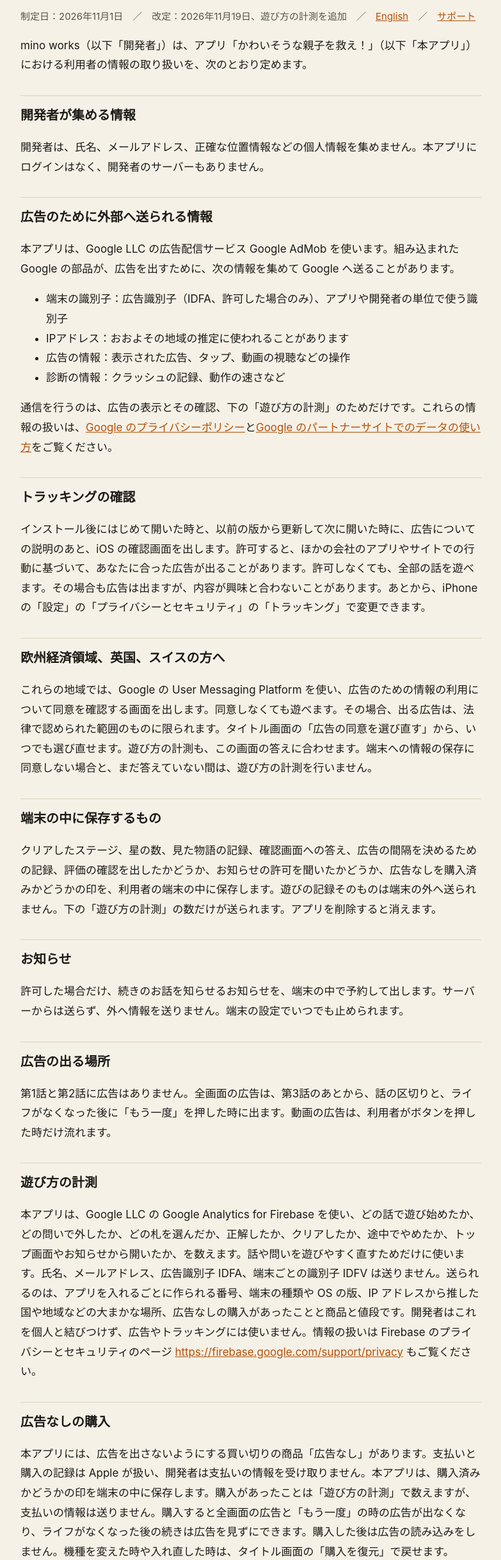
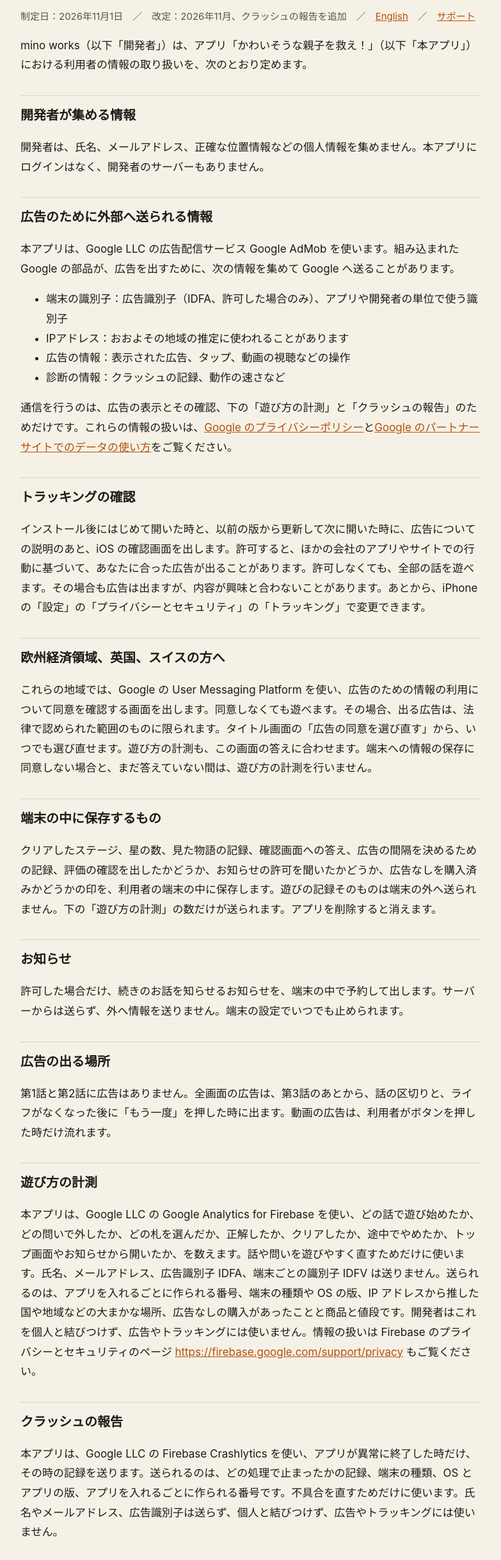
Before and after one commit to mino-works/choise, a plain HTML site: page index.html in a window 1280 px wide. Shown: the part 122-2560 px from the top of the page at 64% size, without its empty margins (248-1031 px from the left). Drawn offline with Linux system fonts and the light colour scheme.

Commit message:
Add files via upload

```diff
--- a/index.html
+++ b/index.html
@@ -19,7 +19,7 @@ h2{font-size:20px;margin:32px 0 6px;padding-top:12px;border-top:1px solid var(--
 <main>
 <p class="sub">かわいそうな親子を救え！</p>
 <h1>プライバシーポリシー</h1>
-<p class="sub">制定日：2026年11月1日　／　改定：2026年11月19日、遊び方の計測を追加　／　<a href="en/">English</a>　／　<a href="support.html">サポート</a></p>
+<p class="sub">制定日：2026年11月1日　／　改定：2026年11月、クラッシュの報告を追加　／　<a href="en/">English</a>　／　<a href="support.html">サポート</a></p>
 <p>mino works（以下「開発者」）は、アプリ「かわいそうな親子を救え！」（以下「本アプリ」）における利用者の情報の取り扱いを、次のとおり定めます。</p>
 <h2>開発者が集める情報</h2>
 <p>開発者は、氏名、メールアドレス、正確な位置情報などの個人情報を集めません。本アプリにログインはなく、開発者のサーバーもありません。</p>
@@ -31,7 +31,7 @@ h2{font-size:20px;margin:32px 0 6px;padding-top:12px;border-top:1px solid var(--
 <li>広告の情報：表示された広告、タップ、動画の視聴などの操作</li>
 <li>診断の情報：クラッシュの記録、動作の速さなど</li>
 </ul>
-<p>通信を行うのは、広告の表示とその確認、下の「遊び方の計測」のためだけです。これらの情報の扱いは、<a href="https://policies.google.com/privacy">Google のプライバシーポリシー</a>と<a href="https://policies.google.com/technologies/partner-sites">Google のパートナーサイトでのデータの使い方</a>をご覧ください。</p>
+<p>通信を行うのは、広告の表示とその確認、下の「遊び方の計測」と「クラッシュの報告」のためだけです。これらの情報の扱いは、<a href="https://policies.google.com/privacy">Google のプライバシーポリシー</a>と<a href="https://policies.google.com/technologies/partner-sites">Google のパートナーサイトでのデータの使い方</a>をご覧ください。</p>
 <h2>トラッキングの確認</h2>
 <p>インストール後にはじめて開いた時と、以前の版から更新して次に開いた時に、広告についての説明のあと、iOS の確認画面を出します。許可すると、ほかの会社のアプリやサイトでの行動に基づいて、あなたに合った広告が出ることがあります。許可しなくても、全部の話を遊べます。その場合も広告は出ますが、内容が興味と合わないことがあります。あとから、iPhone の「設定」の「プライバシーとセキュリティ」の「トラッキング」で変更できます。</p>
 <h2>欧州経済領域、英国、スイスの方へ</h2>
@@ -44,6 +44,8 @@ h2{font-size:20px;margin:32px 0 6px;padding-top:12px;border-top:1px solid var(--
 <p>第1話と第2話に広告はありません。全画面の広告は、第3話のあとから、話の区切りと、ライフがなくなった後に「もう一度」を押した時に出ます。動画の広告は、利用者がボタンを押した時だけ流れます。</p>
 <h2>遊び方の計測</h2>
 <p>本アプリは、Google LLC の Google Analytics for Firebase を使い、どの話で遊び始めたか、どの問いで外したか、どの札を選んだか、正解したか、クリアしたか、途中でやめたか、トップ画面やお知らせから開いたか、を数えます。話や問いを遊びやすく直すためだけに使います。氏名、メールアドレス、広告識別子 IDFA、端末ごとの識別子 IDFV は送りません。送られるのは、アプリを入れるごとに作られる番号、端末の種類や OS の版、IP アドレスから推した国や地域などの大まかな場所、広告なしの購入があったことと商品と値段です。開発者はこれを個人と結びつけず、広告やトラッキングには使いません。情報の扱いは Firebase のプライバシーとセキュリティのページ <a href="https://firebase.google.com/support/privacy">https://firebase.google.com/support/privacy</a> もご覧ください。</p>
+<h2>クラッシュの報告</h2>
+<p>本アプリは、Google LLC の Firebase Crashlytics を使い、アプリが異常に終了した時だけ、その時の記録を送ります。送られるのは、どの処理で止まったかの記録、端末の種類、OS とアプリの版、アプリを入れるごとに作られる番号です。不具合を直すためだけに使います。氏名やメールアドレス、広告識別子は送らず、個人と結びつけず、広告やトラッキングには使いません。</p>
 <h2>広告なしの購入</h2>
 <p>本アプリには、広告を出さないようにする買い切りの商品「広告なし」があります。支払いと購入の記録は Apple が扱い、開発者は支払いの情報を受け取りません。本アプリは、購入済みかどうかの印を端末の中に保存します。購入があったことは「遊び方の計測」で数えますが、支払いの情報は送りません。購入すると全画面の広告と「もう一度」の時の広告が出なくなり、ライフがなくなった後の続きは広告を見ずにできます。購入した後は広告の読み込みをしません。機種を変えた時や入れ直した時は、タイトル画面の「購入を復元」で戻せます。</p>
 <h2>お子さまの利用</h2>
```
Also changed, not shown: en/index.html (+4 -2 lines).
